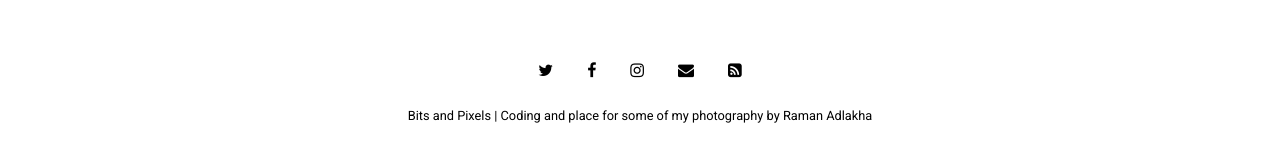
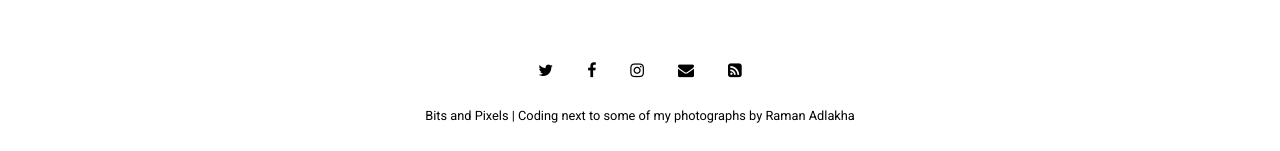
Before and after one commit to radlakha/radlakha.github.io, a Jekyll site: the page built from _posts/2023-04-04-working-with-repos-on-github.md, in a window 1280 px wide and 900 px high, scrolled down 3964 px. Shown: the part 746-897 px from the top of the window. Built offline with Jekyll 4.4.1, drawn with Linux system fonts in a browser that asks for light colours; nearby versions of some CDN libraries.

Commit message:
Customize Theme

```diff
--- a/_config.yml
+++ b/_config.yml
@@ -11,7 +11,7 @@ plugins:             [jekyll-paginate, jekyll-sitemap, jekyll-feed, jekyll-seo-t
 
 # Customise atom feed settings (this is where Jekyll-Feed gets configuration information)
 title:		           "Bits and Pixels"
-description:	       "Coding and place for some of my photography"
+description:	       "Coding next to some of my photographs"
 author:              "Raman Adlakha"
 
 # RSS 2.0 can be used instead of Atom by uncommenting following two lines
```
Also changed, not shown: _posts/2023-04-04-working-with-repos-on-github.md (+1 -1 lines), assets/img/cupola.jpg (added).
